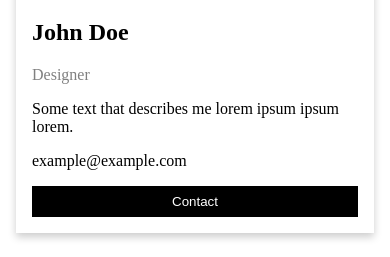
After one commit to claudia0sorio/ACTivism, a Python web app: template templates/about_us.html in a window 390 px wide. The commit adds this page. Shown: the part 1440-1697 px from the top of the page. Run offline with Jinja, Linux system fonts and the light colour scheme; the template is opened without the code that fills it, so the values that code supplies are empty.

Commit message:
new html

```diff
--- /dev/null
+++ b/templates/about_us.html
@@ -0,0 +1,109 @@
+<html>
+<head>
+<meta name="viewport" content="width=device-width, initial-scale=1">
+<style>
+html {
+  box-sizing: border-box;
+}
+
+*, *:before, *:after {
+  box-sizing: inherit;
+}
+
+.column {
+  float: left;
+  width: 33.3%;
+  margin-bottom: 16px;
+  padding: 0 8px;
+}
+
+@media screen and (max-width: 650px) {
+  .column {
+    width: 100%;
+    display: block;
+  }
+}
+
+.card {
+  box-shadow: 0 4px 8px 0 rgba(0, 0, 0, 0.2);
+}
+
+.container {
+  padding: 0 16px;
+}
+
+.container::after, .row::after {
+  content: "";
+  clear: both;
+  display: table;
+}
+
+.title {
+  color: grey;
+}
+
+.button {
+  border: none;
+  outline: 0;
+  display: inline-block;
+  padding: 8px;
+  color: white;
+  background-color: #000;
+  text-align: center;
+  cursor: pointer;
+  width: 100%;
+}
+
+.button:hover {
+  background-color: #555;
+}
+</style>
+</head>
+<body>
+
+<h2>Responsive "Meet The Team" Section</h2>
+<p>Resize the browser window to see the effect.</p>
+<br>
+
+<div class="row">
+  <div class="column">
+    <div class="card">
+      <img src="/w3images/team1.jpg" alt="Jane" style="width:100%">
+      <div class="container">
+        <h2>Jane Doe</h2>
+        <p class="title">CEO & Founder</p>
+        <p>Some text that describes me lorem ipsum ipsum lorem.</p>
+        <p>example@example.com</p>
+        <p><button class="button">Contact</button></p>
+      </div>
+    </div>
+  </div>
+
+  <div class="column">
+    <div class="card">
+      <img src="/w3images/team2.jpg" alt="Mike" style="width:100%">
+      <div class="container">
+        <h2>Mike Ross</h2>
+        <p class="title">Art Director</p>
+        <p>Some text that describes me lorem ipsum ipsum lorem.</p>
+        <p>example@example.com</p>
+        <p><button class="button">Contact</button></p>
+      </div>
+    </div>
+  </div>
+  <div class="column">
+    <div class="card">
+      <img src="/w3images/team3.jpg" alt="John" style="width:100%">
+      <div class="container">
+        <h2>John Doe</h2>
+        <p class="title">Designer</p>
+        <p>Some text that describes me lorem ipsum ipsum lorem.</p>
+        <p>example@example.com</p>
+        <p><button class="button">Contact</button></p>
+      </div>
+    </div>
+  </div>
+</div>
+
+</body>
+</html>
--- a/templates/home.html
+++ b/templates/home.html
@@ -1,5 +1,5 @@
 <html>
-<html>
+
 <head>
 <meta name="viewport" content="width=device-width, initial-scale=1">
 <head>
@@ -123,7 +123,7 @@
   <body>
 
   <div class="slideshow-container">
-
+<div><p></p></div>
   <div class="mySlides fade">
     <div class="numbertext">1 / 3</div>
     <img src="https://dailygazette.com/sites/default/files/styles/article_image/public/2017%2BYEAREND%2BNEWS%2B18.JPG?itok=XOQo-e1u" style="width:100%">
```
